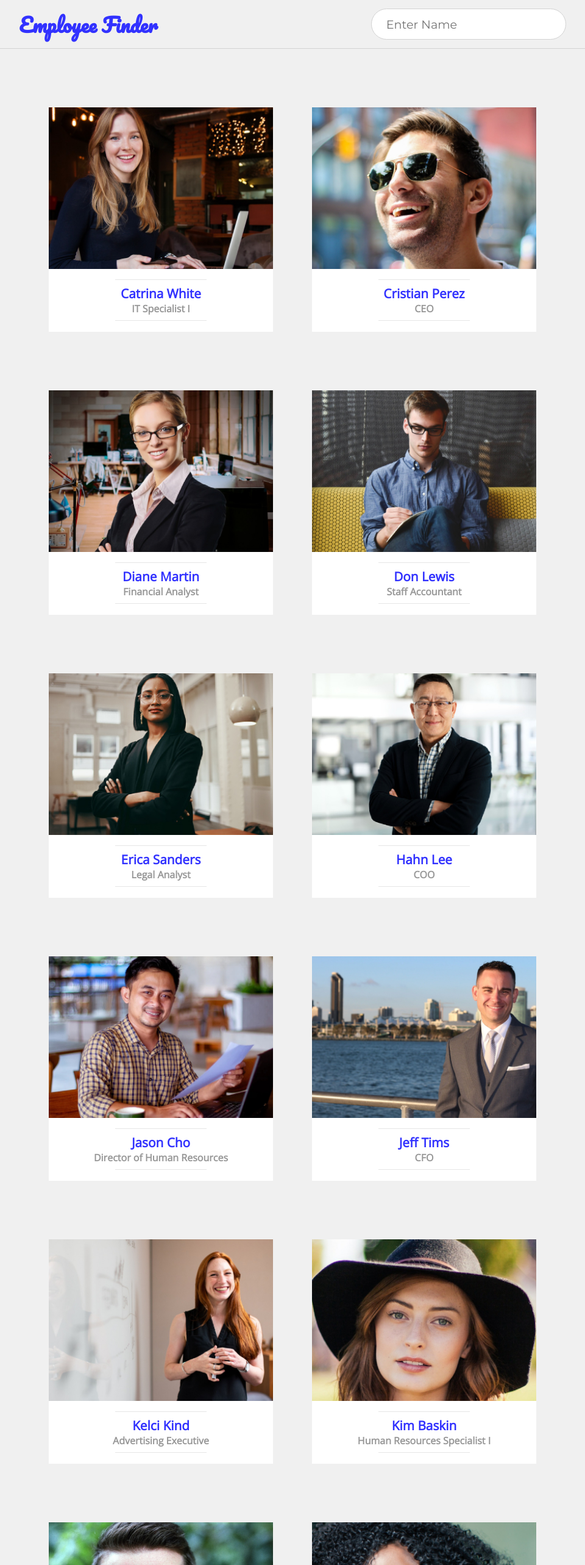
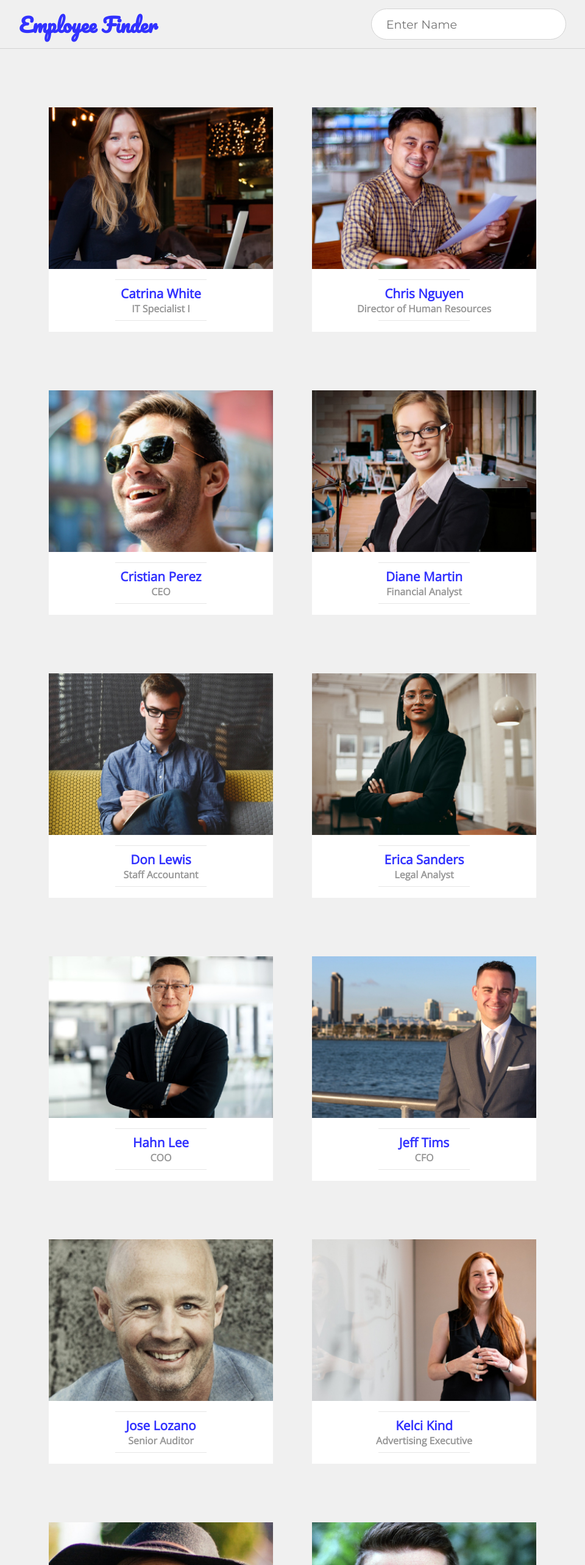
Before and after one commit to Brixsta/Employee-Finder, a React (Create React App) app: page / in a window 1280 px wide. Shown: the top 2566 px of the page at 61% size, without its empty margins (160-1120 px from the left). Built offline with nearby package versions, Linux system fonts and the light colour scheme.

Commit message:
styling changes

```diff
--- a/src/components/App.js
+++ b/src/components/App.js
@@ -67,7 +67,7 @@ class App extends React.Component {
           location: "Antioch, California",
         },
         {
-          name: "Tyler Antle",
+          name: "Jose Lozano",
           id: uuidv4(),
           age: 61,
           department: "Accounting",
@@ -166,7 +166,7 @@ class App extends React.Component {
           location: "San Antonio, TX",
         },
         {
-          name: "Jason Cho",
+          name: "Chris Nguyen",
           id: uuidv4(),
           age: 39,
           department: "Human Resources",
--- a/src/components/styled/Avatar.styled.js
+++ b/src/components/styled/Avatar.styled.js
@@ -25,7 +25,6 @@ const Styles = styled.div`
   .employee-avatar-photo {
     height: 100%;
     width: 100%;
-    background-color: green;
     background-size: cover;
     background-position: center;
     transition: all 0.3s ease-in-out;
```
Also changed, not shown: public/images/chris nguyen avatar.jpg (renamed from public/images/jason cho avatar.jpg), public/images/jose lozano avatar.jpg (renamed from public/images/tyler antle avatar.jpg).
